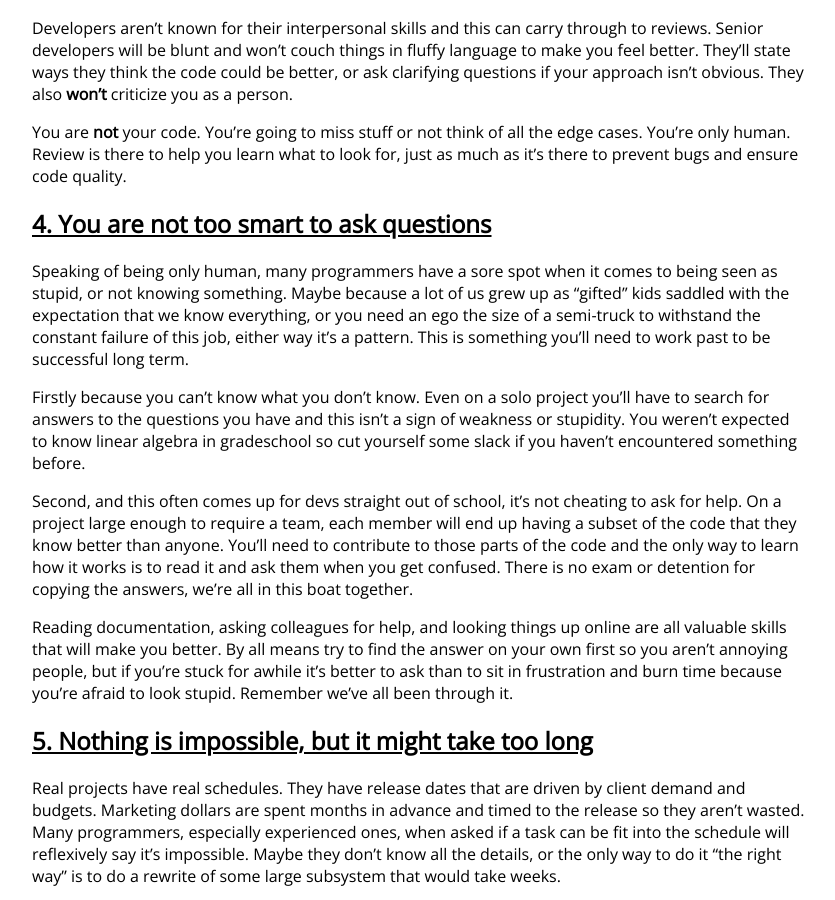
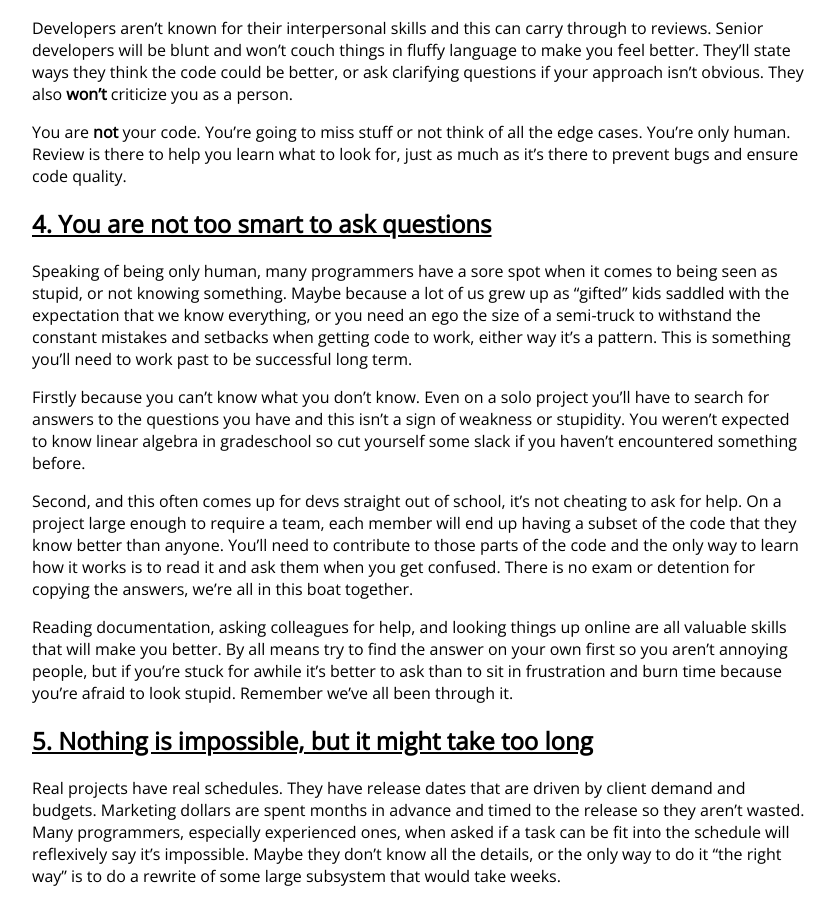
Before and after one commit to mattwamboldt/mattwamboldt.github.io, a Jekyll site: the page built from _posts/2024-01-13-professional-programmer.md, in a window 1280 px wide and 900 px high, scrolled down 833 px. Shown: the whole window, without its empty margins (220-1055 px from the left). Built offline with Jekyll 4.4.1, drawn with Linux system fonts in a browser that asks for light colours; nearby versions of some CDN libraries.

Commit message:
Tiny edit to clarify wording

```diff
--- a/_posts/2024-01-13-professional-programmer.md
+++ b/_posts/2024-01-13-professional-programmer.md
@@ -43,9 +43,9 @@ and ensure code quality.
 ## 4. You are not too smart to ask questions
 Speaking of being only human, many programmers have a sore spot when it comes to being seen as stupid,
 or not knowing something. Maybe because a lot of us grew up as "gifted" kids saddled with the expectation
-that we know everything, or you need an ego the size of a semi-truck to withstand the constant failure
-of this job, either way it's a pattern. This is something you'll need to work past to be successful
-long term.
+that we know everything, or you need an ego the size of a semi-truck to withstand the constant mistakes
+and setbacks when getting code to work, either way it's a pattern. This is something you'll need to work
+past to be successful long term.
 
 Firstly because you can't know what you don't know. Even on a solo project you'll have to search for
 answers to the questions you have and this isn't a sign of weakness or stupidity. You weren't expected
```
